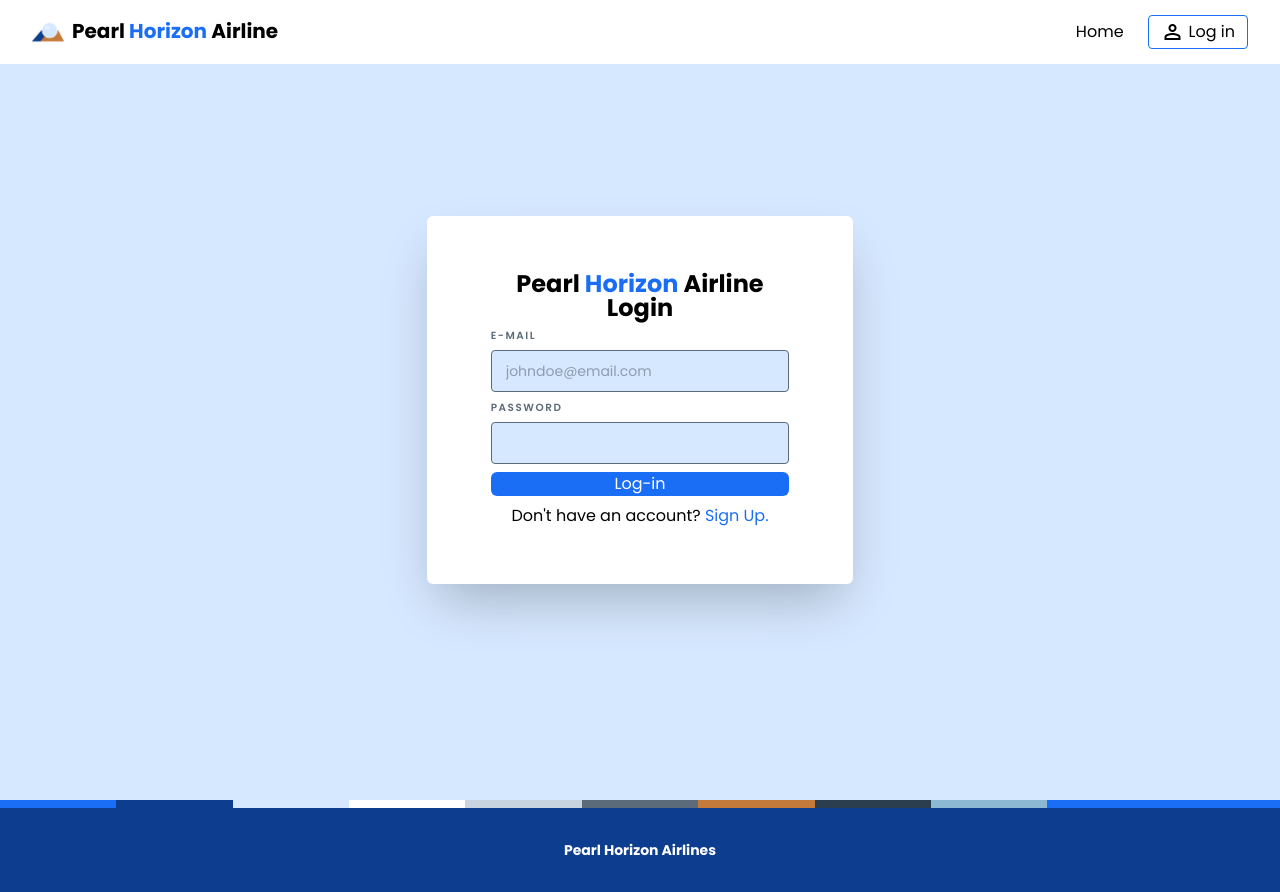
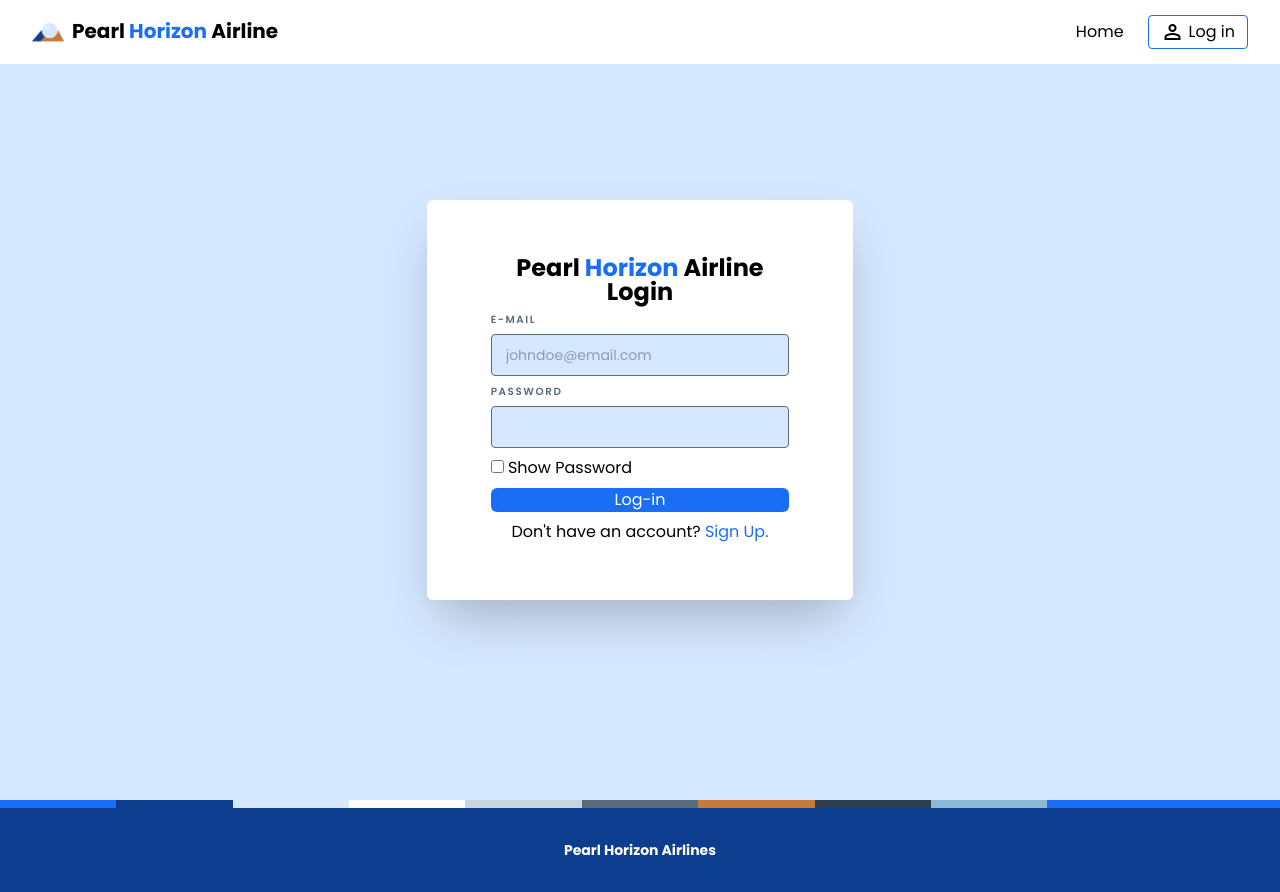
Before and after one commit to akihikooooo/Pearl-Horizon-Airlines, a React (Vite) app in the folder pearl_horizon/: page /accounts/login in a window 1280 px wide. Built offline with nearby package versions, Linux system fonts and the light colour scheme; no server answers.

Commit message:
AKALA KO TAPOS NA HINDI PA PALA

```diff
--- a/pearl_horizon/src/pages/account/Login.jsx
+++ b/pearl_horizon/src/pages/account/Login.jsx
@@ -7,7 +7,13 @@ function Login() {
     const { login } = useAuth();
     const [email, setEmail] = useState("");
     const [password, setPassword] = useState("");
+    const [passwordvis, setPasswordvis] = useState(false);
+    const [ischecked, setIschecked] = useState(false);
+
     const [error, setError] = useState("");
+    const passwordChange = () => {
+        setPasswordvis(!ischecked)
+    }
     return (
         <>
             <title>Login | Pearl Horizon Airlines</title>
@@ -42,9 +48,18 @@ function Login() {
                                 setError("");
                             }}
                             label="Password"
-                            type="password"
+                            type={passwordvis ? "text" : "password"}
                             placeholder=""
                         />
+                        <div>
+                            <input
+        id="check"
+        type="checkbox"
+        checked={passwordvis}
+        onChange={() => setPasswordvis((prev) => !prev)}
+      />
+      <label htmlFor="check"> Show Password</label>
+                        </div>
                         <ErrorLabel error={error} message="Incorrect Password" />
                         <button type="submit" className="bg-horizon text-sky-white w-full rounded-md">
                             Log-in
```
